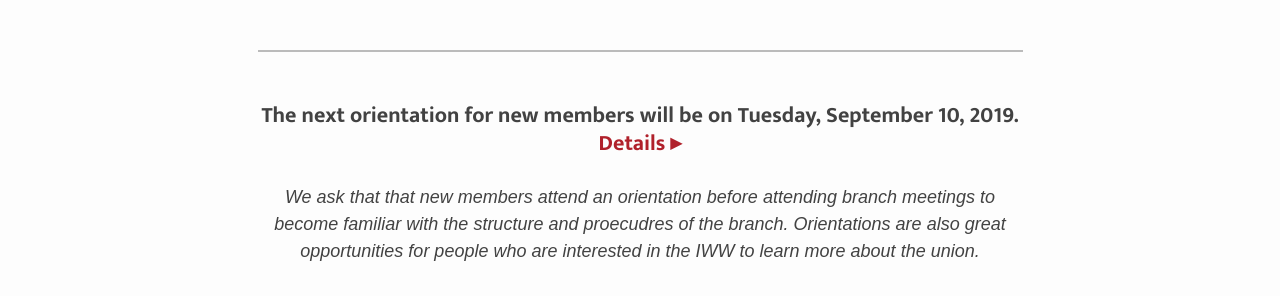
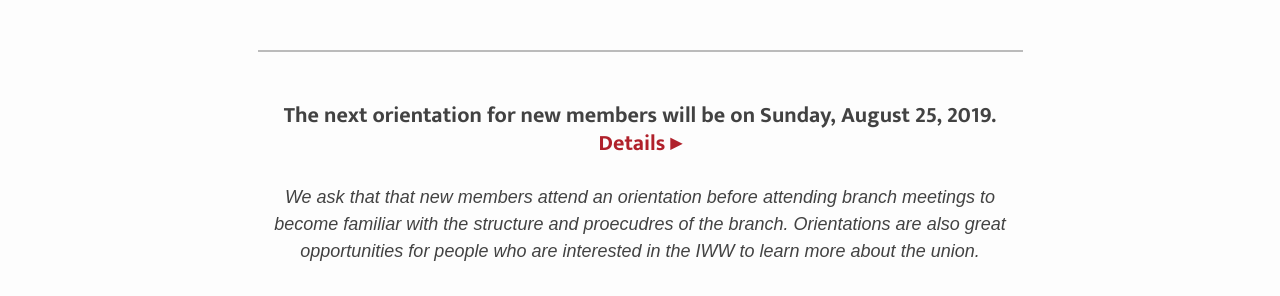
Before and after one commit to IWW-NYC-GMB/iww.nyc, a Jekyll site: the page built from index.html, in a window 1280 px wide. Shown: the part 953-1249 px from the top of the page. Built offline with Jekyll 4.4.1, drawn with Linux system fonts in a browser that asks for light colours; some web fonts are replaced.

Commit message:
Update next_orientation.yml

```diff
--- a/_data/next_orientation.yml
+++ b/_data/next_orientation.yml
@@ -1,3 +1,3 @@
-next_orientation_date: 'Tuesday, September 10, 2019'
-orientation_time: 7 to 9 PM
+next_orientation_date: 'Sunday, August 25, 2019'
+orientation_time: 3:30pm to 5:30 PM
 next_orientation_url: /events/august-2019-orientation/
```
